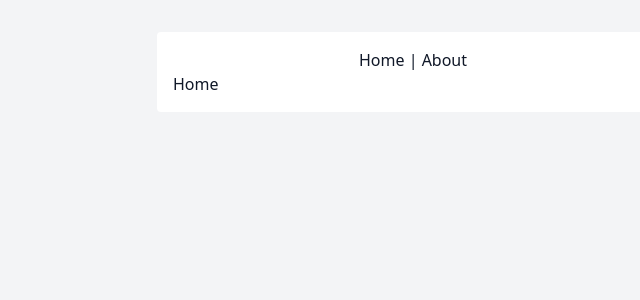
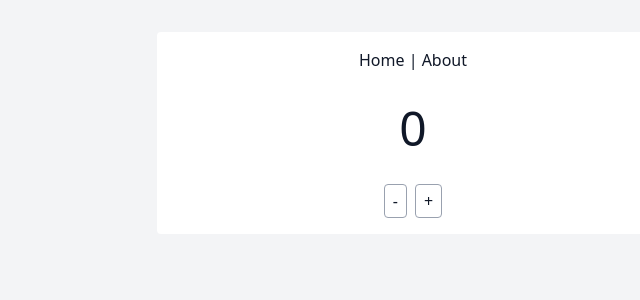
Before and after one commit to tyler36/learn-pinia-setup, a Vue app: page / in a window 1280 px wide. Shown: the top 300 px of the page, without its empty margins (227-867 px from the left). Built offline with nearby package versions, Linux system fonts and the light colour scheme.

Commit message:
scaffold counter

```diff
--- a/src/views/HomeView.vue
+++ b/src/views/HomeView.vue
@@ -1,5 +1,10 @@
 <template>
-  <div class="home">
-    <h1>Home</h1>
+  <div class="home text-center">
+    <div class="count text-center text-5xl my-8">0</div>
+
+    <div class="flex gap-x-2 justify-center mt-6">
+      <button class="px-2 py-1 border rounded border-gray-400 hover:bg-gray-300">-</button>
+      <button class="px-2 py-1 border rounded border-gray-400 hover:bg-gray-300">+</button>
+    </div>
   </div>
 </template>
```
